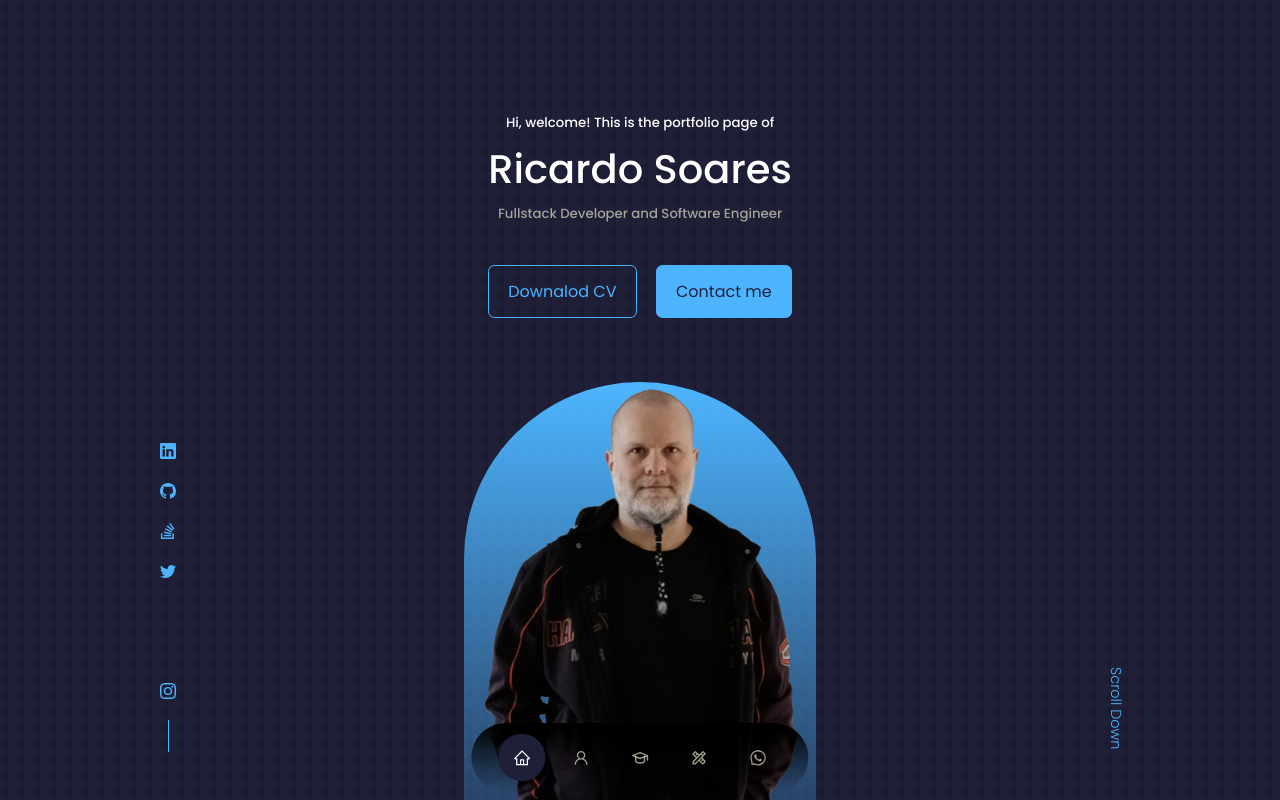
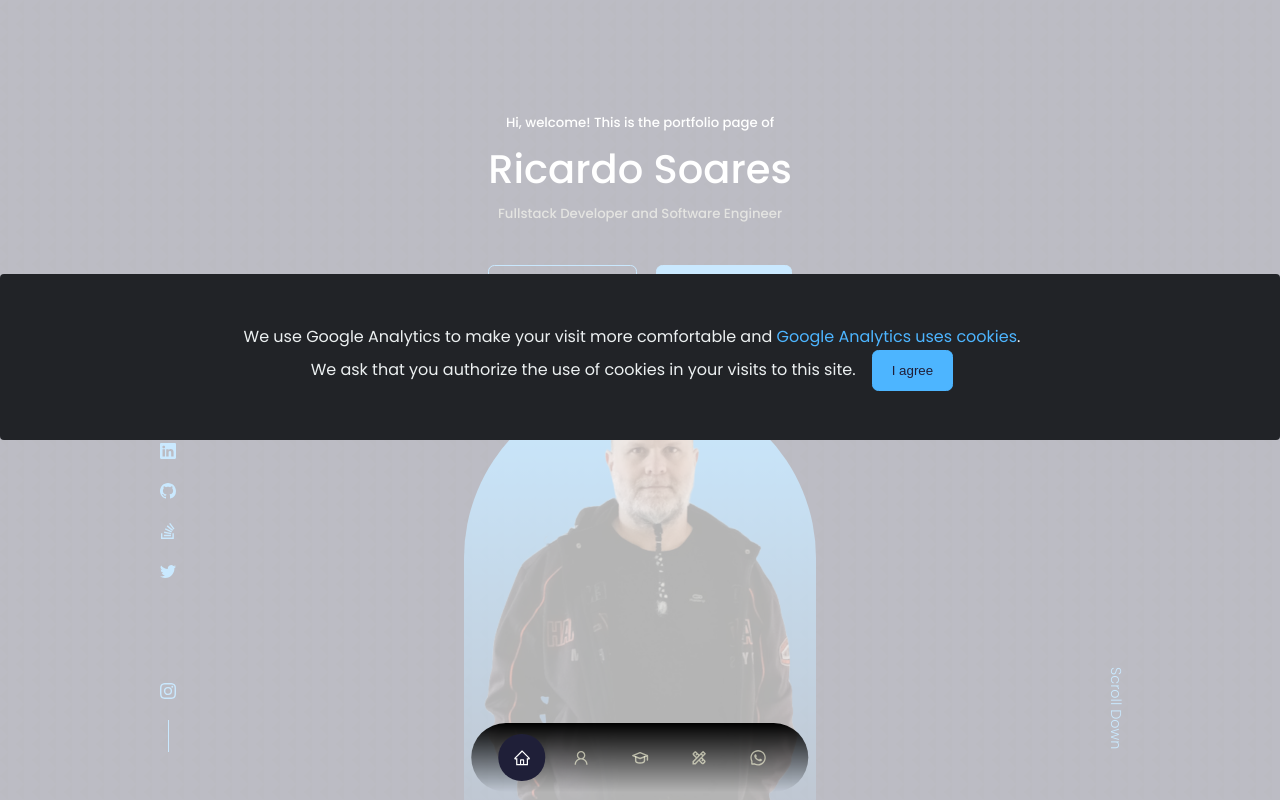
Before and after one commit to rstriquer/portfolio, a React (Create React App) app: page / in a window 1280 px wide. Shown: the top 800 px of the page. Built offline with nearby package versions, Linux system fonts and the light colour scheme; some icons are missing.

Commit message:
feat: Add Google Analytics and Cookie authorization div to site

```diff
--- a/src/App.jsx
+++ b/src/App.jsx
@@ -1,6 +1,6 @@
 import React from 'react'
 import { Helmet } from 'react-helmet';
-import ReactGA from "react-ga4";
+import CookieBanner from './components/cookie_banner/CookieBanner'
 import Header from './components/header/Header'
 import Nav from './components/nav/Nav'
 import About from './components/about/About'
@@ -14,7 +14,6 @@ import ILISTRATION from './assets/metadata_image.jpg'
 
 
 const App = () => {
-    ReactGA.initialize("G-SP6GC1WEK4");
 
     return (
         <>
@@ -33,6 +32,8 @@ const App = () => {
                 <meta name="twitter:image" content={ILISTRATION} />
                 <meta name="twitter:card" content="summary_large_image" />
             </Helmet>
+            <CookieBanner />
+
             <Header />
             <Nav />
             <About />
--- /dev/null
+++ b/src/components/cookie_banner/CookieBanner.css
@@ -0,0 +1,42 @@
+.cookie-banner {
+    margin: 0;
+    display: block;
+    position: fixed;
+    bottom: calc(45%);
+    box-sizing: border-box;
+    text-align: center;
+    left: 0;
+    width: 100%;
+    z-index: 999;
+    transform: translateY(100%);
+    -webkit-transition: all .5s ease-out;
+    transition: all .5s ease-out;
+    color: #ecf0f1;
+    background: #212327;
+    padding: 3rem 3rem;
+    padding-right: 4rem;
+    border: 1px solid transparent;
+    border-radius: 0.25rem;
+    opacity: 1;
+    -webkit-transform: translateY(0);
+    transform: translateY(0);
+    -webkit-transition-delay: 1s;
+    transition-delay: 1s;
+}
+
+.alert.show {
+    display: block !important;
+}
+
+.cookie-banner button {
+    margin-left: 1rem;
+}
+
+.alert {
+    position: fixed;
+    display: none;
+    background: rgba(255, 255, 255, 0.7);
+    width: calc(100%);
+    height: calc(100%);
+    z-index: 998;
+}
--- /dev/null
+++ b/src/components/cookie_banner/CookieBanner.jsx
@@ -0,0 +1,36 @@
+import React from 'react'
+import './CookieBanner.css'
+import ReactGA from "react-ga4";
+import { getCookieValue, setCookieValue } from '../../hooks/cookieSetterGetter'
+
+const CookieBanner = () => {
+    if (getCookieValue('cookiesAccepted') !== "") {
+        // if cookie exists returns without banner.
+        // it means banner was accepted previously
+        return "";
+    }
+
+    const acceptCookies = (event) => {
+        setCookieValue('cookiesAccepted', !0, 365);
+        document.querySelector('#cookieBanner').classList.remove('show');
+        ReactGA.initialize("G-SP6GC1WEK4");
+    }
+
+    return (
+        <div id="cookieBanner" className={getCookieValue('cookiesAccepted') === "" ? 'cookiealert alert show' : '' }>
+            <div className="cookie-banner" role="alert">
+                <p>We use Google Analytics to make your
+                    visit more comfortable and <a href=
+                    "https://policies.google.com/technologies/cookies?hl=en"
+                    target="_blank" rel="noreferrer">Google Analytics uses
+                    cookies</a>.<br />We ask that you authorize the use of
+                    cookies in your visits to this site.
+                    <button type="button" class="btn btn-primary acceptcookies"
+                    onClick={acceptCookies}>
+                        I agree</button></p>
+            </div>
+        </div>
+    )
+}
+
+export default CookieBanner;
--- /dev/null
+++ b/src/hooks/cookieSetterGetter.jsx
@@ -0,0 +1,21 @@
+import React from 'react'
+
+const getCookieValue = (name) => {
+    for (var t = name + "=", o = decodeURIComponent(document.cookie).split(";"), c = 0; c < o.length; c++) {
+        for (var n = o[c]; " " === n.charAt(0);)
+            n = n.substring(1);
+        if (0 === n.indexOf(t))
+            return n.substring(t.length, n.length)
+    }
+    return ""
+}
+
+const setCookieValue = (cookieName, cookieValue, cookieExpires) => {
+    var c = new Date();
+    c.setTime(c.getTime() + 24 * cookieExpires * 60 * 60 * 1e3);
+    var n = "expires=" + c.toUTCString();
+    document.cookie = cookieName + "=" + cookieValue + ";" + n + ";path=/"
+}
+
+
+export { getCookieValue, setCookieValue }
```
